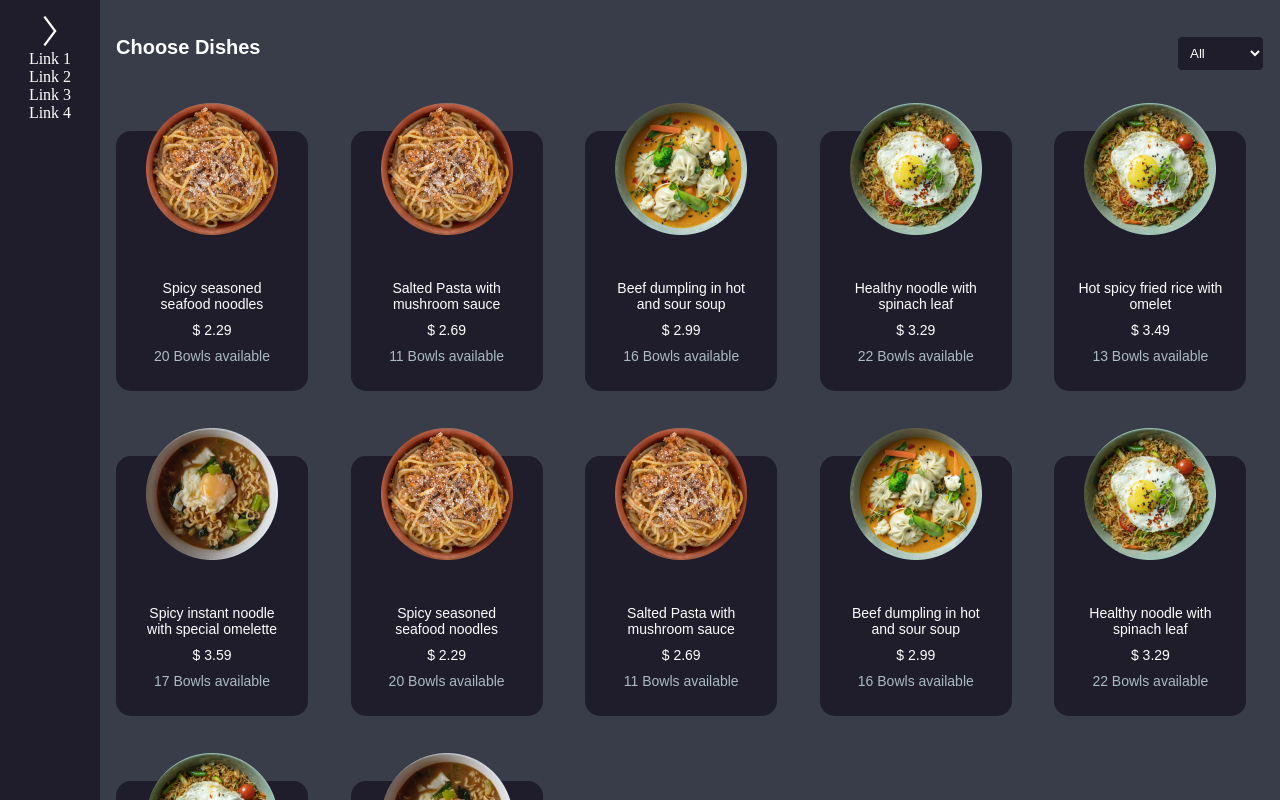
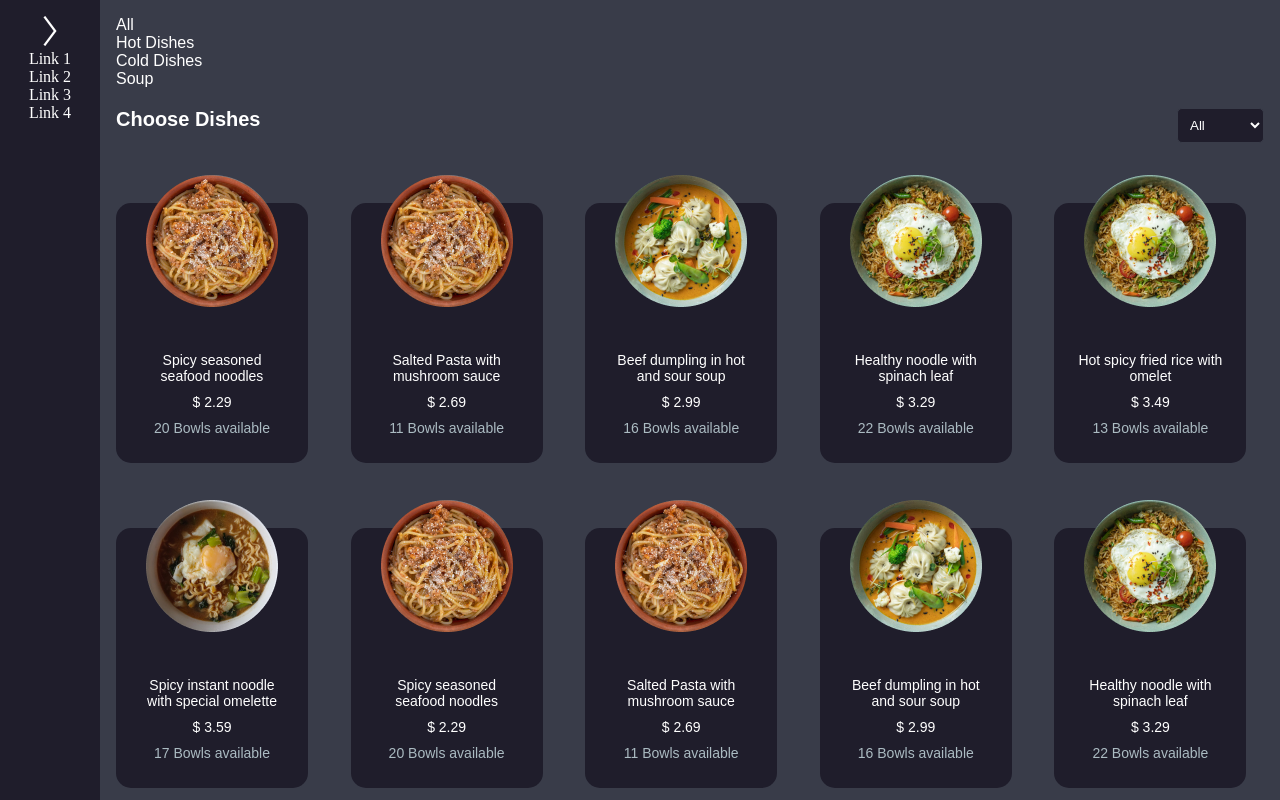
Before and after one commit to archis-academy/food-order-app-aries-1, a React (Vite) app: page / in a window 1280 px wide. Shown: the top 800 px of the page. Built offline with nearby package versions, Linux system fonts and the light colour scheme; no server answers; the database is empty; sample sign-in values are in the browser's storage.

Commit message:
[FO-10] Refactor CategoryTabs component and add it to HomePage.jsx

```diff
--- /dev/null
+++ b/src/components/CategoryTabs/CategoryTabs.jsx
@@ -0,0 +1,22 @@
+import { categories } from "@/db/foods";
+
+function CategoryTabs({ setFilteredDishes, dishes }) {
+  function filterDishesByCategory(categoryName) {
+    const filteredDishes = dishes.filter(
+      (dish) => dish.category.key === categoryName
+    );
+    setFilteredDishes(filteredDishes);
+  }
+
+  return (
+    <ul>
+      {categories.map((category) => (
+        <li onClick={() => filterDishesByCategory(category.key)}>
+          {category.name}
+        </li>
+      ))}
+    </ul>
+  );
+}
+
+export default CategoryTabs;
--- a/src/components/DishesMenu/DishesMenu.jsx
+++ b/src/components/DishesMenu/DishesMenu.jsx
@@ -1,19 +1,10 @@
 import React, { useState } from "react";
 import "./DishesMenu.scss";
 
-const DishesMenu = ({ filter, setFilter, foods }) => {
+const DishesMenu = ({ filter, setFilter, filteredDishes }) => {
   // Filtreleme fonksiyonu
   const filterFoods = (orderType) => {
     setFilter(orderType);
-  };
-
-  // Filtrelenmiş yemekleri getiren fonksiyon
-  const getFilteredFoods = () => {
-    if (filter === "All") {
-      return foods;
-    } else {
-      return foods.filter((food) => food.orderType === filter);
-    }
   };
 
   return (
@@ -34,7 +25,7 @@ const DishesMenu = ({ filter, setFilter, foods }) => {
       </div>
 
       <div className="dishes-menu">
-        {getFilteredFoods().map((foods) => (
+        {filteredDishes.map((foods) => (
           <div className="food-card" key={foods.id}>
             <img className="food-image" src={foods.image} />
             <p className="food-description"> {foods.description}</p>
--- a/src/db/foods.js
+++ b/src/db/foods.js
@@ -1,3 +1,27 @@
+export const categories = [
+    {
+        id: 1,
+        name: "All",
+        key: "all",
+    },
+    {
+        id: 2,
+        name: "Hot Dishes",
+        key: "hot-dishes",
+    },
+    {
+        id: 3,
+        name: "Cold Dishes",
+        key: "cold-dishes",
+    },
+    {
+        id: 4,
+        name: "Soup",
+        key: "soup",
+    },
+]
+
+
 export const foods = [
   {
     id: 1,
@@ -6,7 +30,7 @@ export const foods = [
     price: "$ 2.29",
     bowl: "20",
     orderType: "Dine In",
-        category: "Hot Dishes",
+    category: categories[1],
   },
   {
     id: 2,
@@ -15,7 +39,7 @@ export const foods = [
     price: "$ 2.69",
     bowl: "11",
     orderType: "Dine In",
-        category: "Hot Dishes",
+    category: categories[1],
   },
   {
     id: 3,
@@ -24,7 +48,7 @@ export const foods = [
     price: "$ 2.99",
     bowl: "16",
     orderType: "Dine In",
-        category: "Soup",
+    category: categories[3],
   },
   {
     id: 4,
@@ -33,7 +57,7 @@ export const foods = [
     price: "$ 3.29",
     bowl: "22",
     orderType: "To go",
-        category: "Cold Dishes",
+    category: categories[2],
   },
   {
     id: 5,
@@ -42,7 +66,7 @@ export const foods = [
     price: "$ 3.49",
     bowl: "13",
     orderType: "Delivery",
-        category: "Hot Dishes",
+    category: categories[1],
   },
   {
     id: 6,
@@ -51,7 +75,7 @@ export const foods = [
     price: "$ 3.59",
     bowl: "17",
     orderType: "To go",
-        category: "Hot Dishes",
+    category: categories[1],
   },
   {
     id: 7,
@@ -60,7 +84,7 @@ export const foods = [
     price: "$ 2.29",
     bowl: "20",
     orderType: "Dine In",
-        category: "Hot Dishes",
+    category: categories[1],
   },
   {
     id: 8,
@@ -69,7 +93,7 @@ export const foods = [
     price: "$ 2.69",
     bowl: "11",
     orderType: "Dine In",
-        category: "Hot Dishes",
+    category: categories[1],
   },
   {
     id: 9,
@@ -78,7 +102,7 @@ export const foods = [
     price: "$ 2.99",
     bowl: "16",
     orderType: "Dine In",
-        category: "Soup",
+    category: categories[3],
   },
   {
     id: 10,
@@ -87,7 +111,7 @@ export const foods = [
     price: "$ 3.29",
     bowl: "22",
     orderType: "To go",
-        category: "Cold Dishes",
+    category: categories[2],
   },
   {
     id: 11,
@@ -96,7 +120,7 @@ export const foods = [
     price: "$ 3.49",
     bowl: "13",
     orderType: "Delivery",
-        category: "Hot Dishes",
+    category: categories[1],
   },
   {
     id: 12,
@@ -105,6 +129,6 @@ export const foods = [
     price: "$ 3.59",
     bowl: "17",
     orderType: "To go",
-        category: "Hot Dishes",
+    category: categories[1],
   },
 ];
--- a/src/pages/HomePage/HomePage.jsx
+++ b/src/pages/HomePage/HomePage.jsx
@@ -4,9 +4,15 @@ import { useAuth } from "@/components/AuthProvider";
 import DishesMenu from "@/components/DishesMenu/DishesMenu";
 import { foods } from "@/db/foods";
 import React, { useState } from "react";
+import CategoryTabs from "../../components/CategoryTabs/CategoryTabs";
 
 function HomePage() {
   const { fireStoreUser } = useAuth(); // auth'u const {fireStoreUser} = useAuth() şeklinde alırsanız user bilgilerine ulaşabilirsiniz
+
+
+  const [dishes, setDishes] = useState(foods);
+  const [filteredDishes, setFilteredDishes] = useState(foods);
+
 
   const [filter, setFilter] = useState("All");
 
@@ -14,7 +20,8 @@ function HomePage() {
     <div>
       <Sidebar />
       <div className="mainRoot">
-        <DishesMenu filter={filter} setFilter={setFilter} foods={foods} />
+        <CategoryTabs dishes={dishes} setFilteredDishes={setFilteredDishes} />
+        <DishesMenu filter={filter} setFilter={setFilter} foods={foods} filteredDishes={filteredDishes} />
       </div>
     </div>
   );
```
Lines whose indentation alone changed are shown as unchanged.
